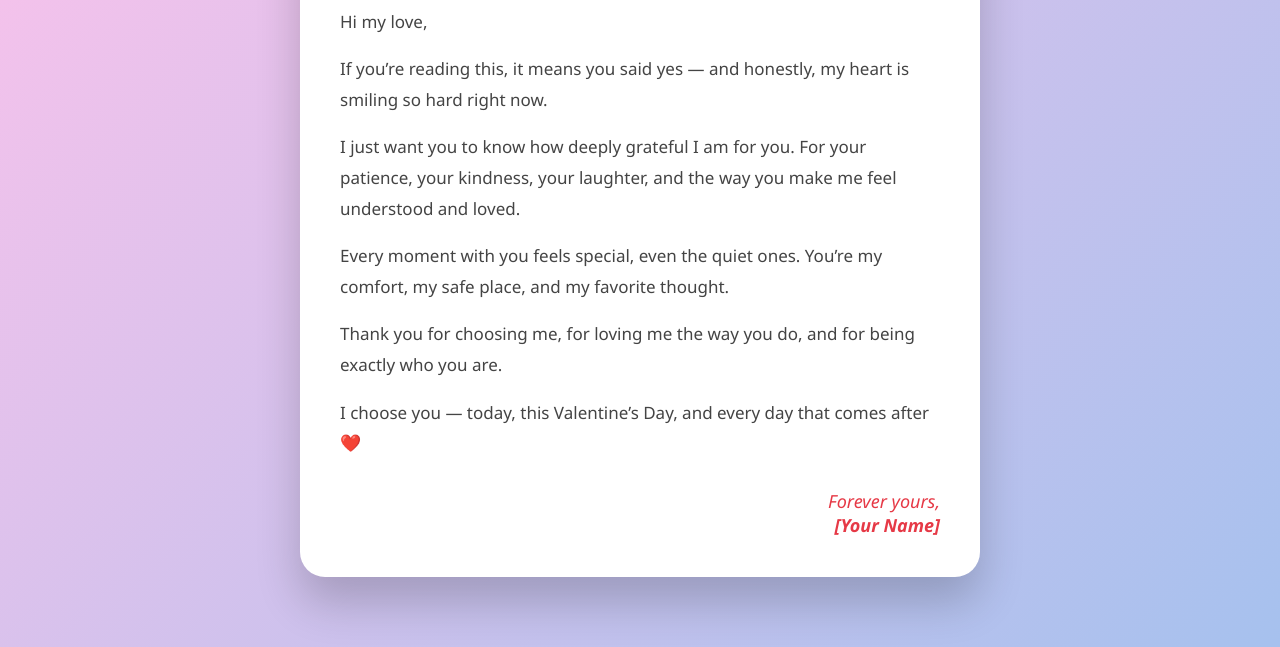
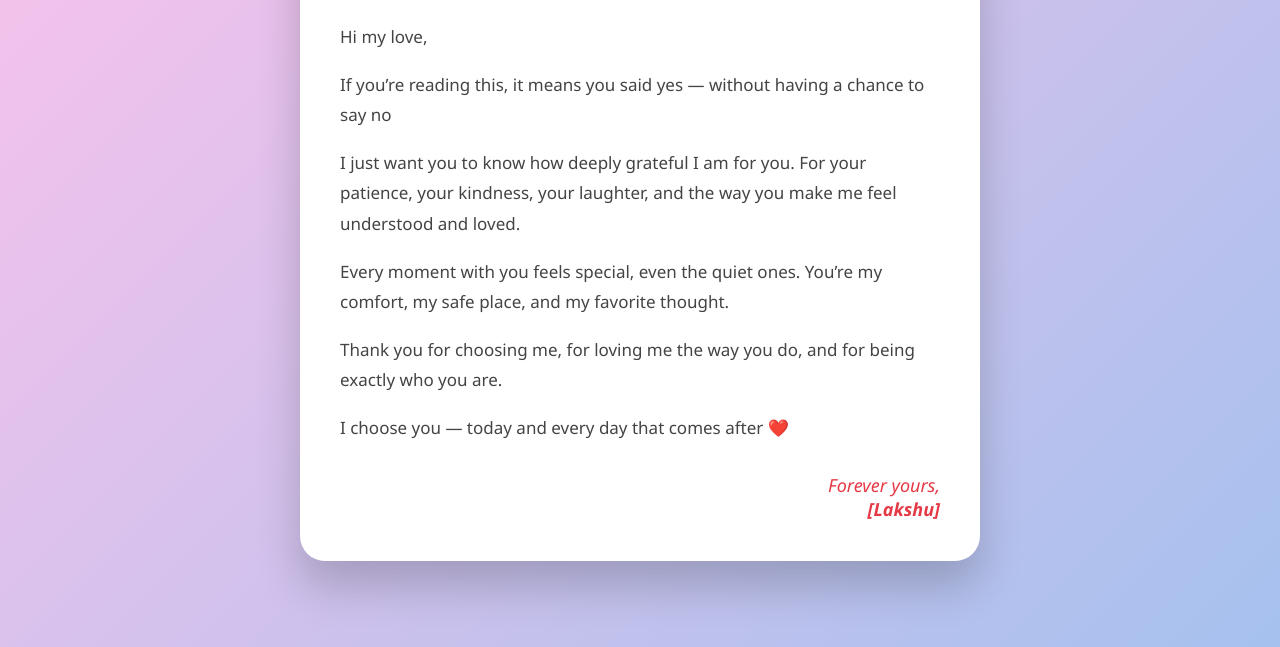
Before and after one commit to periyapatnalakshya-png/hello, a plain HTML site: page index.html/letter.html in a window 1280 px wide. Shown: the part 193-840 px from the top of the page. Drawn offline with Linux system fonts and the light colour scheme.

Commit message:
Update letter.html

```diff
--- a/index.html/letter.html
+++ b/index.html/letter.html
@@ -64,7 +64,7 @@
 
     <p>
       If you’re reading this, it means you said yes —
-      and honestly, my heart is smiling so hard right now.
+      without having a chance to say no
     </p>
 
     <p>
@@ -86,13 +86,12 @@
     </p>
 
     <p>
-      I choose you — today, this Valentine’s Day,
-      and every day that comes after ❤️
+      I choose you — today and every day that comes after ❤️
     </p>
 
     <div class="signature">
       Forever yours,<br>
-      <strong>[Your Name]</strong>
+      <strong>[Lakshu]</strong>
     </div>
   </div>
 
```
